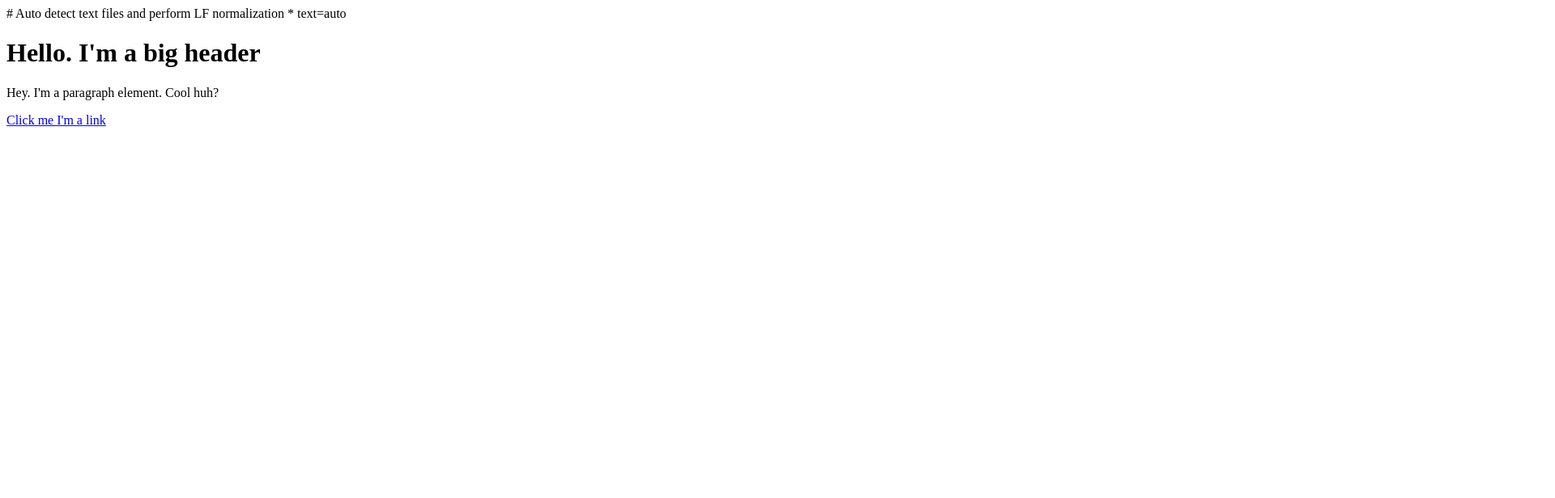
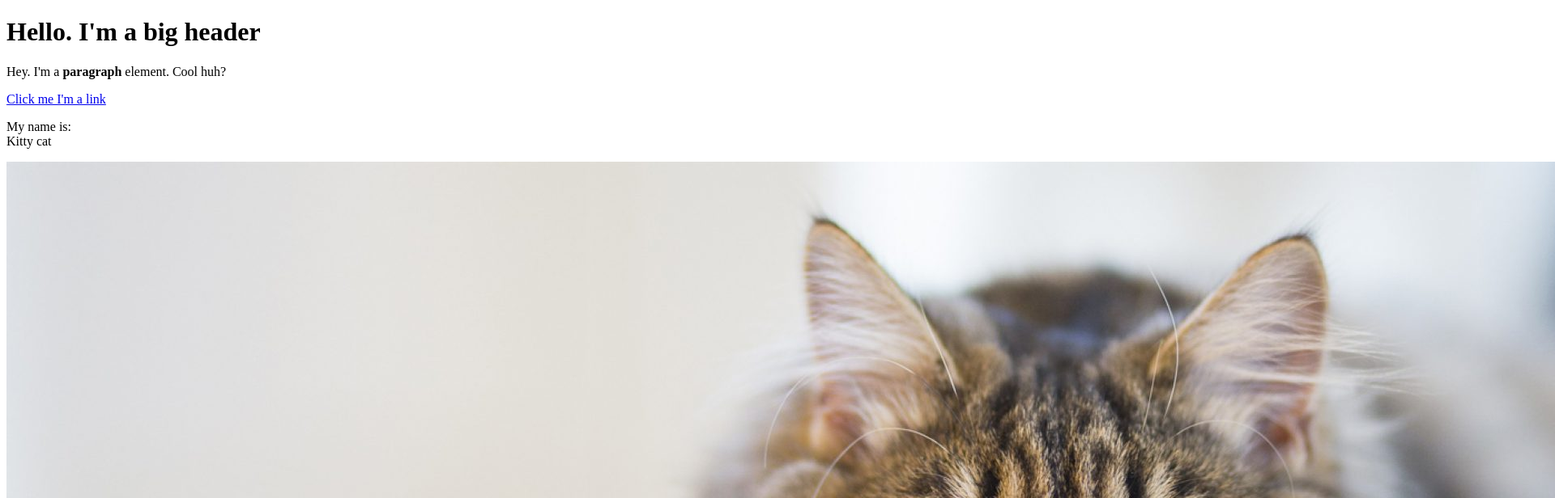
Before and after one commit to niamhbothwell/Cartoon-to-the-rescue, a plain HTML site: page test.html in a window 1280 px wide. Shown: the top 616 px of the page at 81% size, 1920 px wide, since content can reach past the window. Drawn offline with Linux system fonts and the light colour scheme.

Commit message:
added a ca image and a few more elements

```diff
--- a/test.html
+++ b/test.html
@@ -1,5 +1,14 @@
-# Auto detect text files and perform LF normalization
-* text=auto
-<h1>Hello. I'm a big header</h1>
-<p>Hey. I'm a paragraph element. Cool huh?</p>
-<a href="https://google.com" target="_blank" title="Let's go to google">Click me I'm a link</a>
+<!DOCTYPE html>
+<html>
+<head>
+    <title>Test page</title>
+</head>
+<body>
+    <h1>Hello. I'm a big header</h1>
+    <p>Hey. I'm a <b>paragraph</b> element. Cool huh?</p>
+    <a href="https://google.com" target="_blank" title="Let's go to google">Click me I'm a link</a>
+    <p>My name is:<br>
+    Kitty cat</p>
+    <img src="img/cat.jpeg" alt="">
+</body>
+</html>
```
Also changed, not shown: img/cat.jpeg (added), 2 other files.
